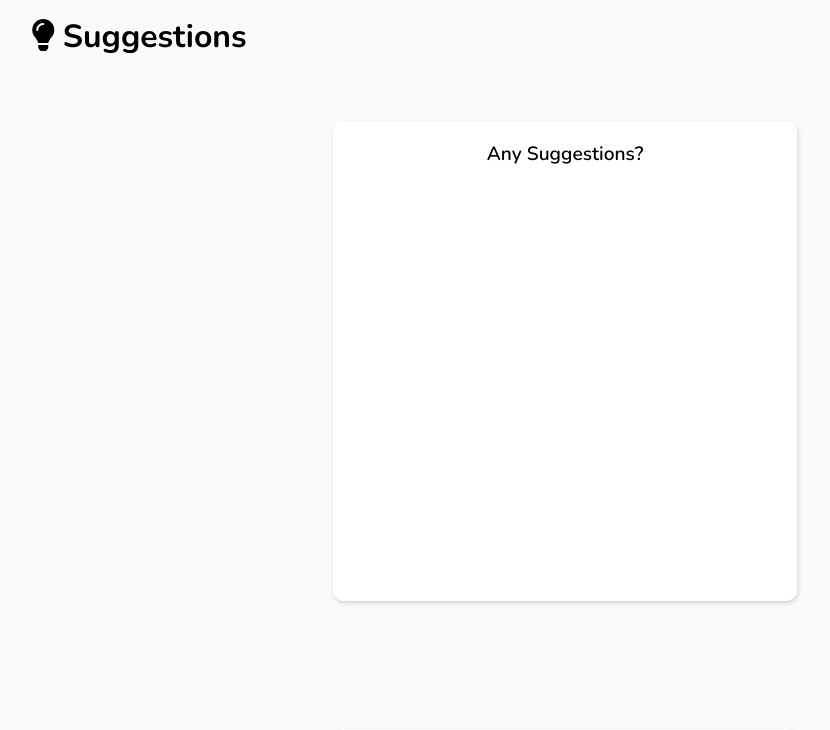
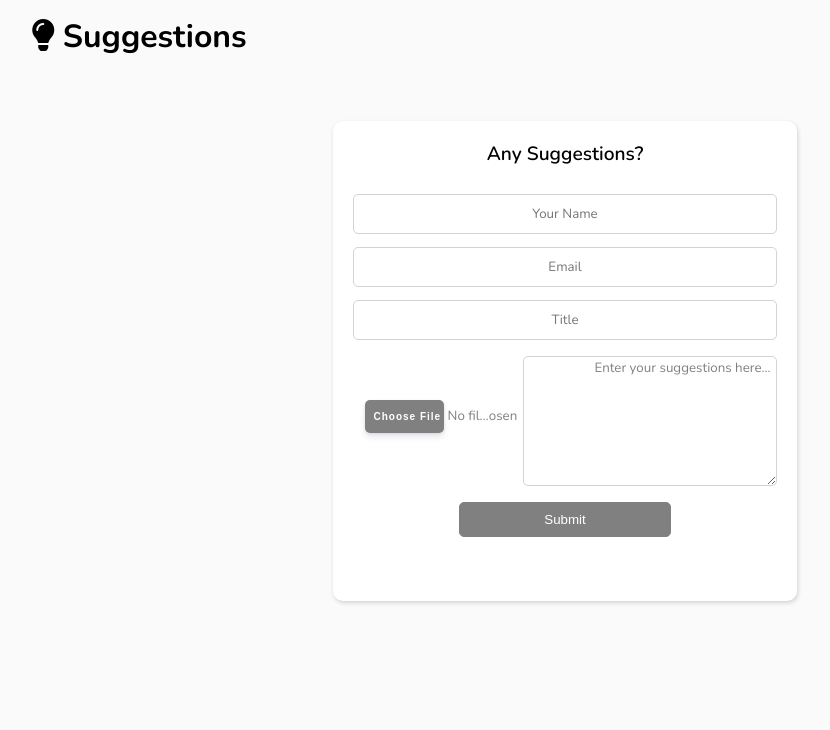
Before and after one commit to IsuruVihan/UCSC_Alumni_Diaries, a PHP site: page /pages/suggestions.php in a window 1280 px wide. Shown: the part 149-879 px from the top of the page, without its empty margins (75-905 px from the left). Run offline with PHP 8.4, Linux system fonts and the light colour scheme; some libraries are stand-ins or nearby versions.

Commit message:
suggestions form ui/ux done

```diff
--- a/assets/styles/suggestions.css
+++ b/assets/styles/suggestions.css
@@ -1,3 +1,6 @@
+@import url('https://fonts.googleapis.com/css2?family=Nunito:ital,wght@0,200;0,300;0,400;0,600;0,700;0,800;0,900;1,200;1,300;1,400;1,600;1,700;1,800;1,900&display=swap');
+
+
 .main-container {
     display: flex;
     flex-direction: column;
@@ -65,7 +68,7 @@
 
 }
 
-.full-name, .email {
+.full-name {
     width: 100%;
     height: 40px;
     background: white;
@@ -73,4 +76,116 @@
     border-radius: 5px;
     color: gray;
     font-family: "Nunito", serif;
+    margin-top: 2.0em;
+    text-align: center;
 }
+
+.details-field {
+    border: 1px solid lightgray;
+    border-radius: 5px;
+    align-items: center;
+    justify-content: center;
+}
+
+.full-name::placeholder {
+    text-align: center;
+    font-family: "Nunito", serif;
+
+}
+
+.title-field {
+    width: 100%;
+    height: 40px;
+    background: white;
+    border: 1px solid lightgray;
+    border-radius: 5px;
+    color: gray;
+    font-family: "Nunito", serif;
+    margin-top: 1em;
+    text-align: center;
+}
+
+.sub-cont{
+    display: grid;
+    grid-template-columns: [col1] 40% [col2] 60% [col3];
+    margin-top: 1em;
+
+}
+
+.image-field {
+    grid-column-start: [col1];
+    grid-column-end: [col2];
+    width: 100%;
+    height: 80px;
+    background: white;
+    /* border: 1px solid lightgray; */
+    border-radius: 5px;
+    color: gray;
+    font-family: "Nunito", serif;
+    margin-top: 1em;
+    padding-left: 11.5px;
+    padding-top: 30px;
+
+}
+
+::-webkit-file-upload-button {
+    background: gray;
+    color: white;
+    padding: 8px;
+    font-size: 10px;
+    border-radius: 5px;
+    box-shadow: 0 4px 6px rgba(50, 50, 93, 0.11), 0 1px 3px rgba(0, 0, 0, 0.08);
+    border-color: black;
+    transition: all 0.15s ease;
+    letter-spacing: 1px;
+    box-sizing: border-box;
+    outline: none;
+    cursor: pointer;
+    line-height: 1.5;
+    display: inline-block;
+    font-weight: bold;
+    text-align: center;
+    white-space: nowrap;
+    vertical-align: middle;
+    user-select: none;
+    border: 1px solid transparent;
+    width: 50%;
+
+}
+
+::-webkit-file-upload-button:hover {
+    background-color: rgb(255, 255, 255);
+    color: rgb(0, 0, 0);
+    border-color: black;
+
+}
+
+.comment {
+    grid-column-start: [col2];
+    grid-column-end: [col3];
+    width: 100%;
+    height: 130px;
+    background: white;
+    border: 1px solid lightgray;
+    border-radius: 5px;
+    color: gray;
+    font-family: "Nunito", serif;
+    text-align: left;
+}
+
+.submit-btn {
+    width: 50%;
+    background: gray;
+    color: white;
+    border: 1px solid gray;
+    border-radius: 5px;
+    cursor: pointer;
+    height:35px;
+    margin-left: 25%;
+}
+
+.submit-btn:hover {
+    background-color: rgb(255, 255, 255);
+    color: rgb(0, 0, 0);
+    border-color: black;
+}
--- a/pages/suggestions.php
+++ b/pages/suggestions.php
@@ -20,6 +20,25 @@
 		<div class='title'>
             Any Suggestions?
 		</div>
+        <div class='fields'>
+            <form action='suggestions.php'>
+                <input type='text' class='full-name details-field'  placeholder='Your Name' >
+                <input type='text' class='title-field details-field'  placeholder='Email' >
+                <input type='text' class='title-field details-field'  placeholder='Title' >
+                <div class='sub-cont'>
+                    <input type='file' class='image-field' name='suggestion-image' accept='image/*'>
+                    <textarea class='comment'>
+                    Enter your suggestions here... </textarea>
+                </div>
+                </div>
+                <div class='submit-button'>
+                    <input type='submit' class='submit-btn' value='Submit'>
+                </div>
+            </form>
+        </div>
+
+        </div>
+
 
 
 
```
